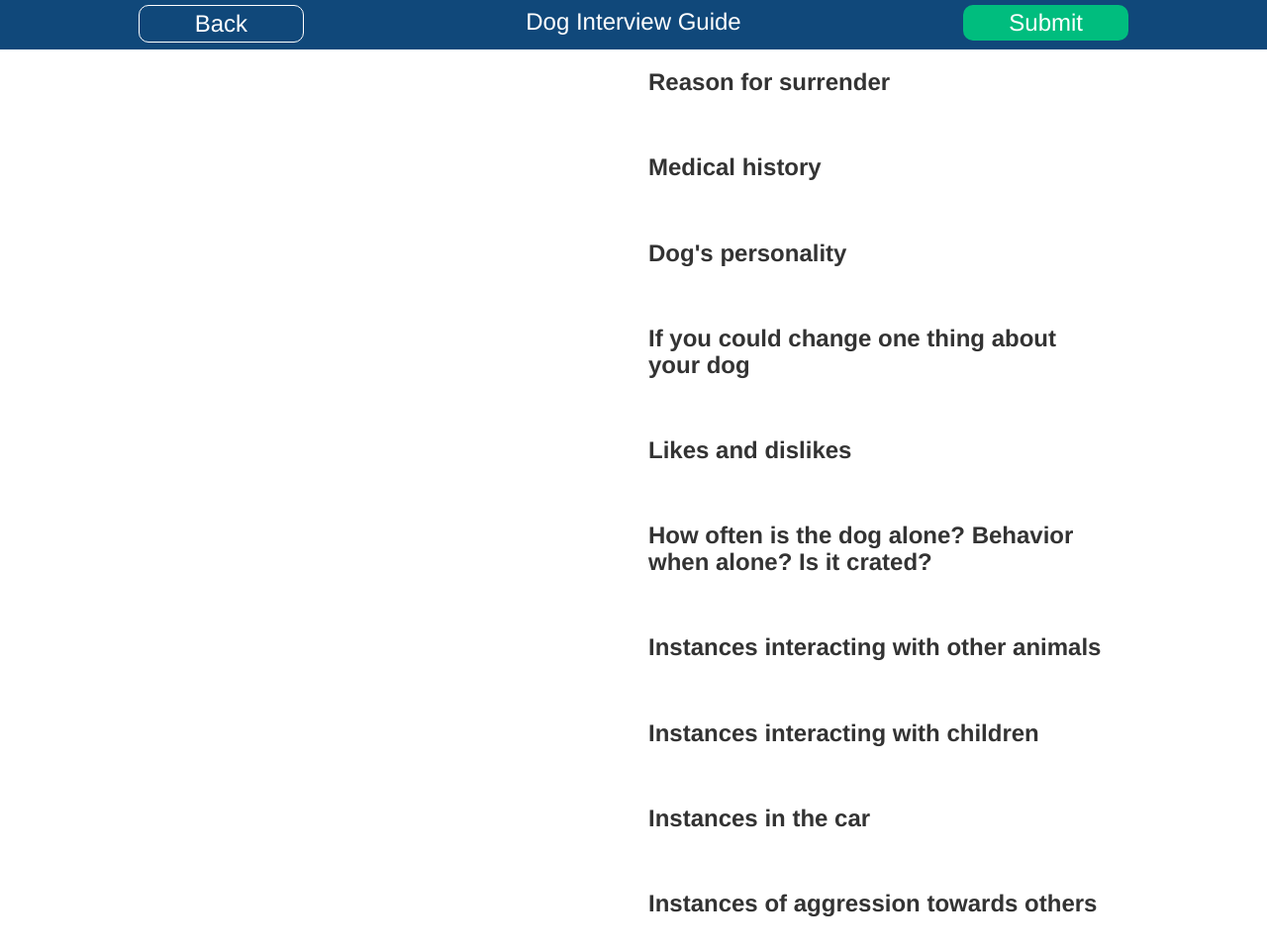
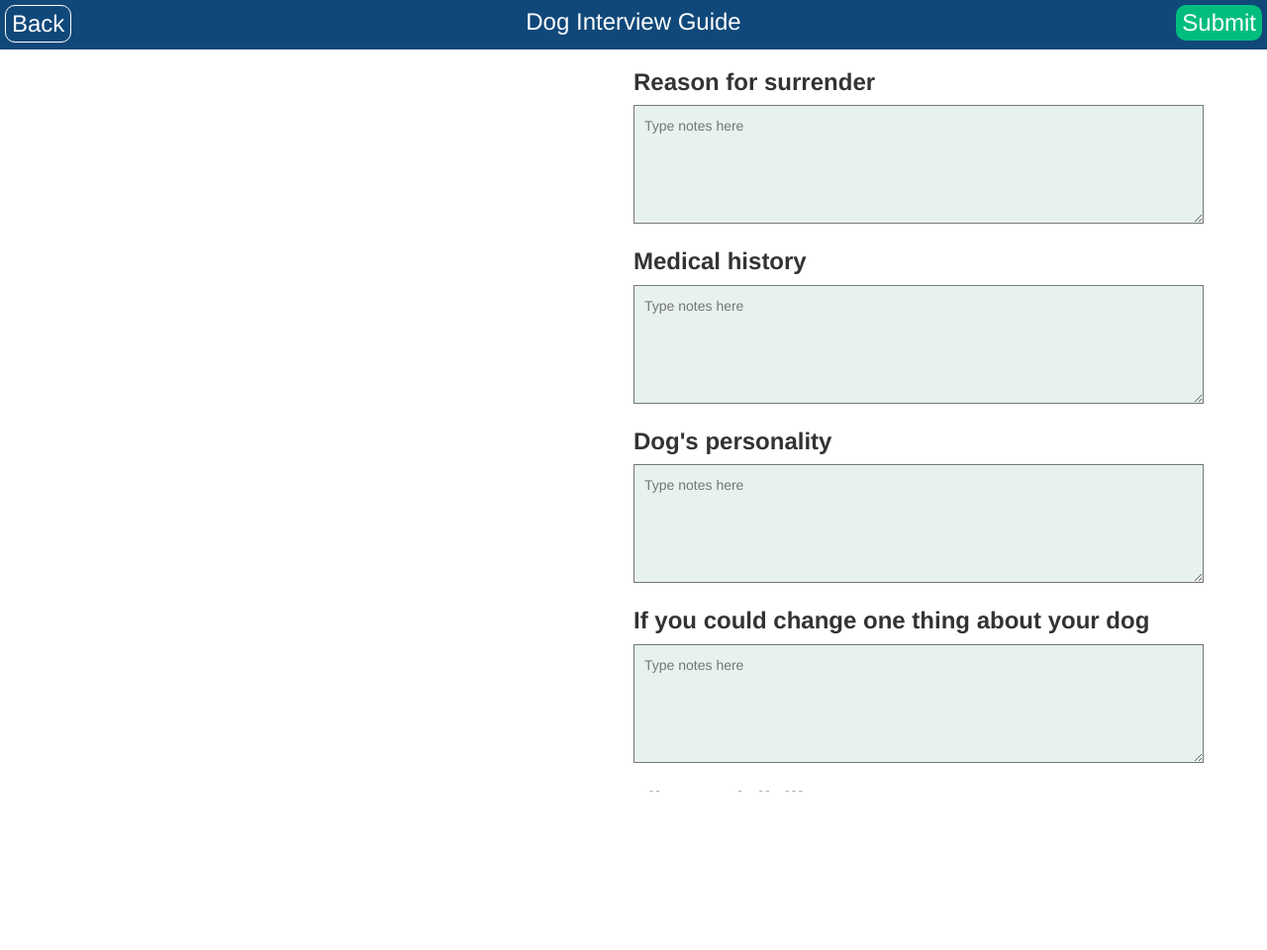
Before and after one commit to ldoubleuz/cmu-hci-capstone-2015-prototype, a plain HTML site: page interview-guide/guide.html in a window 1280 px wide. Shown: the top 960 px of the page at 99% size. After the commit the page ends 800 px from the top, so only its background shows below. Drawn offline with Linux system fonts and the light colour scheme.

Commit message:
removed bootstrap styles because they were annoying

```diff
--- a/interview-guide/css/main.css
+++ b/interview-guide/css/main.css
@@ -30,17 +30,38 @@ body {
     background: none;
     border: 1px solid white;
     border-radius: 10px;
+    position: absolute;
+    top: 5px;
+    left: 5px;
 }
 
 #submit-button {
     background-color: #00BD7E;
     border-radius: 10px;
     border: 0px;
+    position: absolute;
+    top: 5px;
+    right: 5px;
+}
+
+#interview-guide {
+    position: fixed;
+    right: 0;
+    top: 50px;
+    left: 50%;
+    bottom: 0;
+    overflow-y: scroll;
 }
 
 #interview-guide h3 {
     font-weight: 600;
-    margin-bottom: 60px;
+}
+
+#interview-guide textarea {
+    width: 90%;
+    min-height: 120px;
+    background-color: #E7F2ED;
+    padding: 10px;
 }
 
 .side-by-side-window {
--- a/interview-guide/guide.html
+++ b/interview-guide/guide.html
@@ -12,58 +12,61 @@
     </head>
     <body>
         <div id="header">
-            <div class="container">
-                <div class="row">
-                    <button id="back-button" class="col-xs-2">Back</button>
-                    <div id="title" class="col-xs-8">
+            <button id="back-button">Back</button>
+            <div id="title">
                 Dog Interview Guide
             </div>
-                    <button id="submit-button" class="col-xs-2">Submit</button>
-                </div>
-            </div>
+            <button id="submit-button">Submit</button>
         </div>
         <div id="content">
-            <div class="container">
-                <div class="row">
-                    <div id="intake-information" class="col-xs-6 side-by-side-window">
+            <div id="intake-information" class="side-by-side-window">
 
             </div>
-                    <div id="interview-guide" class="col-xs-6 side-by-side-window">
+            <div id="interview-guide" class="side-by-side-window">
                 <section>
                     <h3>Reason for surrender</h3>
+                    <textarea placeholder="Type notes here"></textarea>
                 </section>
                 <section>
                     <h3>Medical history</h3>
+                    <textarea placeholder="Type notes here"></textarea>
                 </section>
                 <section>
                     <h3>Dog's personality</h3>
+                    <textarea placeholder="Type notes here"></textarea>
                 </section>
                 <section>
                     <h3>If you could change one thing about your dog</h3>
+                    <textarea placeholder="Type notes here"></textarea>
                 </section>
                 <section>
                     <h3>Likes and dislikes</h3>
+                    <textarea placeholder="Type notes here"></textarea>
                 </section>
                 <section>
                     <h3>How often is the dog alone? Behavior when alone? Is it crated?</h3>
+                    <textarea placeholder="Type notes here"></textarea>
                 </section>
                 <section>
                     <h3>Instances interacting with other animals</h3>
+                    <textarea placeholder="Type notes here"></textarea>
                 </section>
                 <section>
                     <h3>Instances interacting with children</h3>
+                    <textarea placeholder="Type notes here"></textarea>
                 </section>
                 <section>
                     <h3>Instances in the car</h3>
+                    <textarea placeholder="Type notes here"></textarea>
                 </section>
                 <section>
                     <h3>Instances of aggression towards others</h3>
+                    <textarea placeholder="Type notes here"></textarea>
                 </section>
                 <section>
                     <h3>Where do you envision your dog?</h3>
+                    <textarea placeholder="Type notes here"></textarea>
                 </section>
-                    </div>
-                </div>
             </div>
         </div>
 
```
Lines whose indentation alone changed are shown as unchanged.
